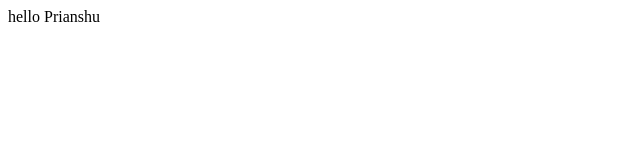
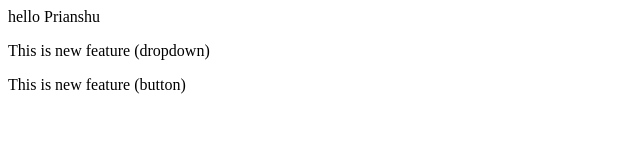
Before and after one commit to Coder-priyanshu-raj/LocalRepo, a plain HTML site: page index.html in a window 1280 px wide. Shown: the whole page, without its empty margins (0-640 px from the left). Drawn offline with Linux system fonts and the light colour scheme.

```diff
--- a/index.html
+++ b/index.html
@@ -1 +1,3 @@
 <p>hello Prianshu</p>
+<p>This is new feature (dropdown)</p>
+<p>This is new feature (button)</p>
```
Also changed, not shown: 1 other file.
